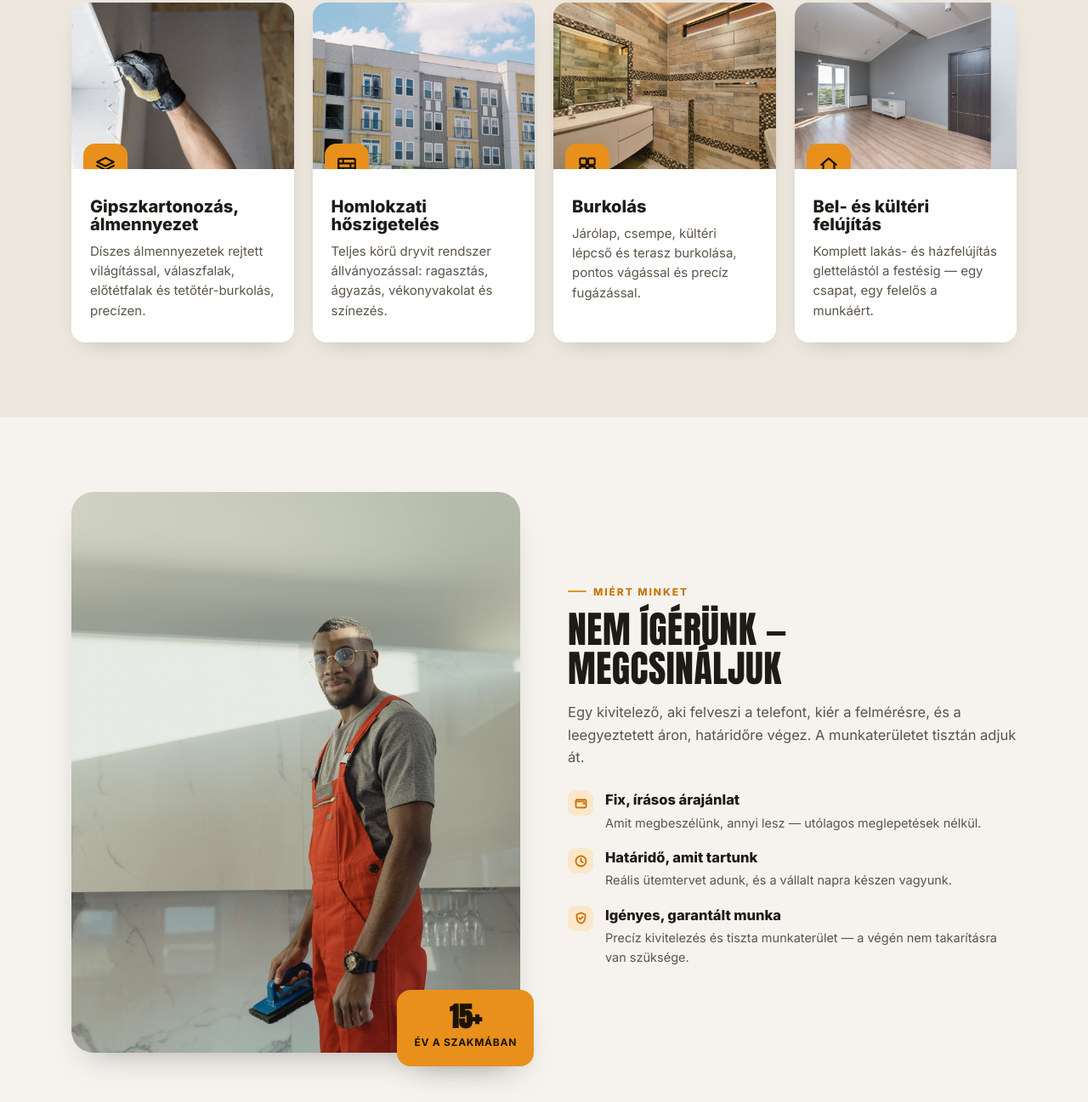
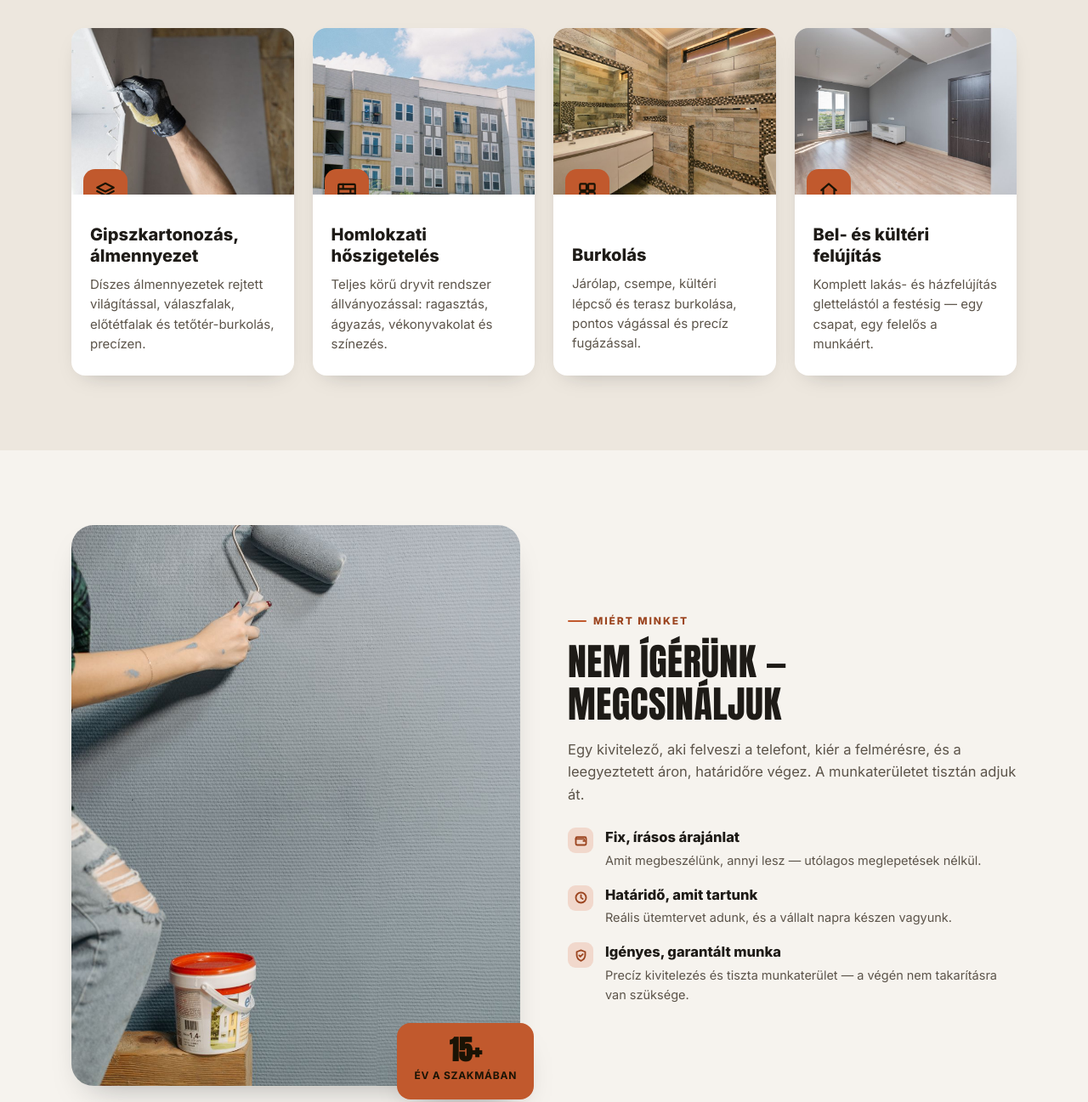
Before and after one commit to mikijelencsity/suki-laszlo-ev, a plain HTML site: page index.html in a window 1280 px wide. Shown: the part 1332-2629 px from the top of the page at 85% size. Drawn offline with Linux system fonts and the light colour scheme.

Commit message:
Finomítások: terrakotta akcentus, semleges „miért minket" kép, apró igazítások
- Narancs → terrakotta akcentusszín (visszafogottabb, téglás tónus)
- „Miért minket" portré cseréje személy nélküli munkafotóra
- Címsorok sortáv-javítása (magyar ékezetek ne csúszhassanak/vágódjanak)
- Szolgáltatás-kártyák: fix címmagasság, hogy a leírások egy vonalban kezdődjenek

Co-Authored-By: Claude Opus 4.8 <noreply@anthropic.com>
Claude-Session: https://claude.ai/code/session_017np55UQq2EdtKoj3AvYhFD

```diff
--- a/index.html
+++ b/index.html
@@ -37,7 +37,7 @@
     --bg:#F6F3EE;--bg-alt:#EDE7DE;--card:#FFFFFF;
     --ink:#1E1B17;--ink-2:#5C544A;
     --dark:#20242A;--dark-2:#15181D;--dark-soft:#2B313A;
-    --amber:#E8901B;--amber-d:#C8760C;--amber-l:#FBE7C9;
+    --amber:#C1592D;--amber-d:#9C4520;--amber-l:#F1D8CC;
     --line:rgba(30,27,23,.12);--line-d:rgba(255,255,255,.14);
     --r-lg:26px;--r-md:16px;--r-sm:11px;--r-pill:999px;
     --maxw:1160px;
@@ -49,7 +49,7 @@
   *{box-sizing:border-box;margin:0;padding:0}
   html{scroll-behavior:smooth}
   body{background:var(--bg);color:var(--ink);font-family:var(--fb);line-height:1.6;-webkit-font-smoothing:antialiased;overflow-x:hidden}
-  h1,h2,h3,.disp{font-family:var(--fd);font-weight:400;line-height:1.04;letter-spacing:.01em;text-transform:uppercase}
+  h1,h2,h3,.disp{font-family:var(--fd);font-weight:400;line-height:1.12;letter-spacing:.01em;text-transform:uppercase;padding-top:.04em}
   a{color:inherit;text-decoration:none}
   img{max-width:100%;display:block}
   svg{display:block}
@@ -127,7 +127,7 @@
   .card-ic{position:absolute;left:14px;bottom:-22px;width:52px;height:52px;border-radius:14px;background:var(--amber);color:#1a1305;display:flex;align-items:center;justify-content:center;box-shadow:var(--sh-sm)}
   .card-ic .icon{width:26px;height:26px;stroke-width:2}
   .card-body{padding:34px 22px 26px;flex:1}
-  .card h3{font-family:var(--fb);font-weight:800;font-size:20px;letter-spacing:0;text-transform:none;margin-bottom:9px}
+  .card h3{font-family:var(--fb);font-weight:800;font-size:20px;line-height:1.25;letter-spacing:0;text-transform:none;margin-bottom:9px;min-height:2.5em;display:flex;align-items:flex-end}
   .card p{font-size:15px;color:var(--ink-2);line-height:1.55}
 
   /* WHY / split */
@@ -343,7 +343,7 @@
 <section class="sec" id="miert">
   <div class="wrap split">
     <div class="split-media reveal">
-      <img src="images/stock-mester.jpg" alt="Suki László szakember munka közben">
+      <img src="images/stock-munka.jpg" alt="Precíz szakmunka közelről — felület kialakítása glettvassal">
       <div class="split-badge"><b>15+</b><span>év a szakmában</span></div>
     </div>
     <div class="reveal">
```
Also changed, not shown: images/stock-mester.jpg (deleted), images/stock-munka.jpg (added).
